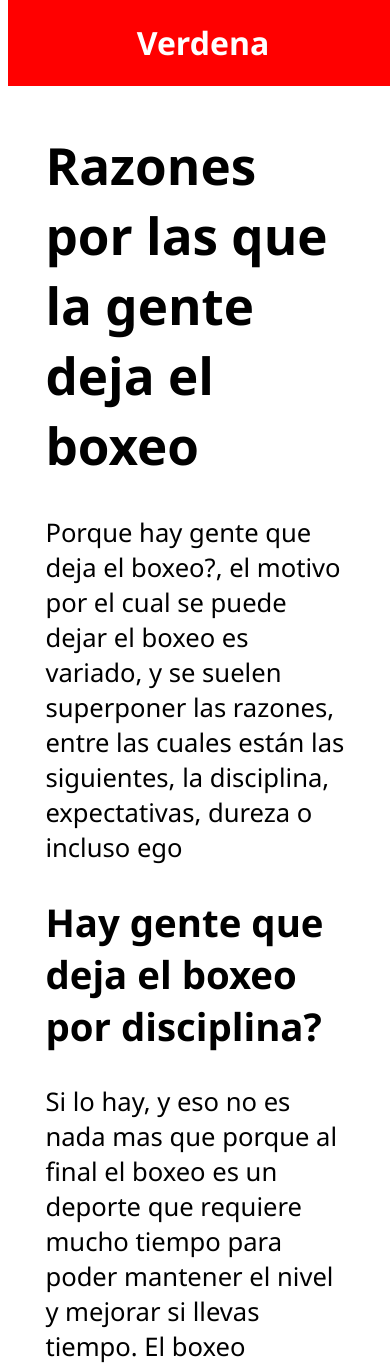
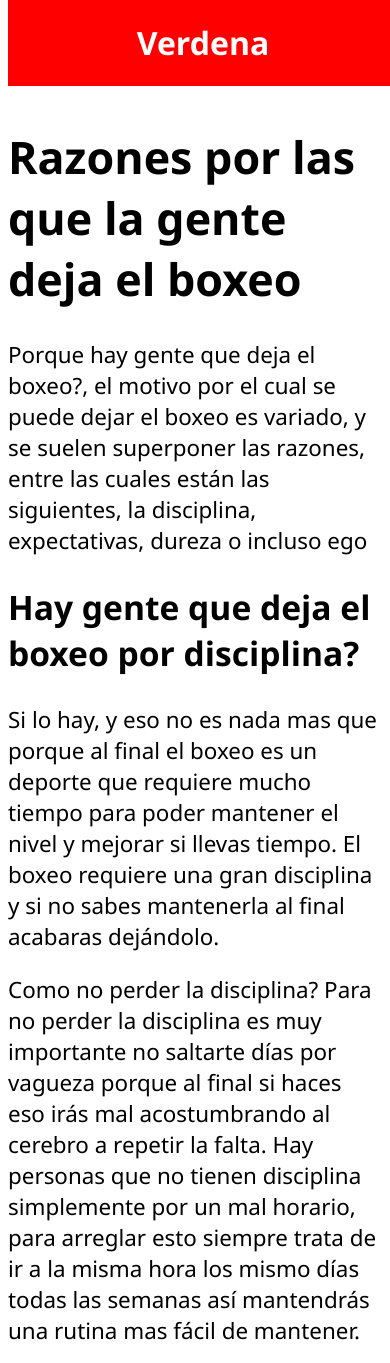
Before and after one commit to Carbo-programming/Verdana-boxing-page, a Flask app: page /boxeo/comparativas/asdasasd in a window 390 px wide. Shown: the top 1363 px of the page. Run offline with Flask 3, Linux system fonts and the light colour scheme.

Commit message:
latest version

```diff
--- a/archivos/articulos/art-07.md
+++ b/archivos/articulos/art-07.md
@@ -7,6 +7,8 @@ Porque hay gente que deja el boxeo?, el motivo por el cual se puede dejar el box
 Si lo hay, y eso no es nada mas que porque al final el boxeo es un deporte que requiere mucho tiempo para poder mantener el nivel y mejorar si llevas tiempo. El boxeo requiere una gran disciplina y si no sabes mantenerla al final acabaras dejándolo.
 
 Como no perder la disciplina? Para no perder la disciplina es muy importante no saltarte días por vagueza porque al final si haces eso irás mal acostumbrando al cerebro a repetir la falta. Hay personas que no tienen disciplina simplemente por un mal horario, para arreglar esto siempre trata de ir a la misma hora los mismo días todas las semanas así mantendrás una rutina mas fácil de mantener.
+
+![Imagen descriptiva](../../static/img/img6.jpg)
 
 ## Por que no mejoro en boxeo aun entrenando mucho
 
--- a/static/css/base.css
+++ b/static/css/base.css
@@ -41,7 +41,8 @@ body{
 }
 
 @media (max-width: 500px) {
-  .cuerpo { font-size: 1.6em;}
+  .cuerpo { font-size: 1.4em;}
+  .content { width: 100%;}
 }
 
 @media (min-width: 900px) {
```
